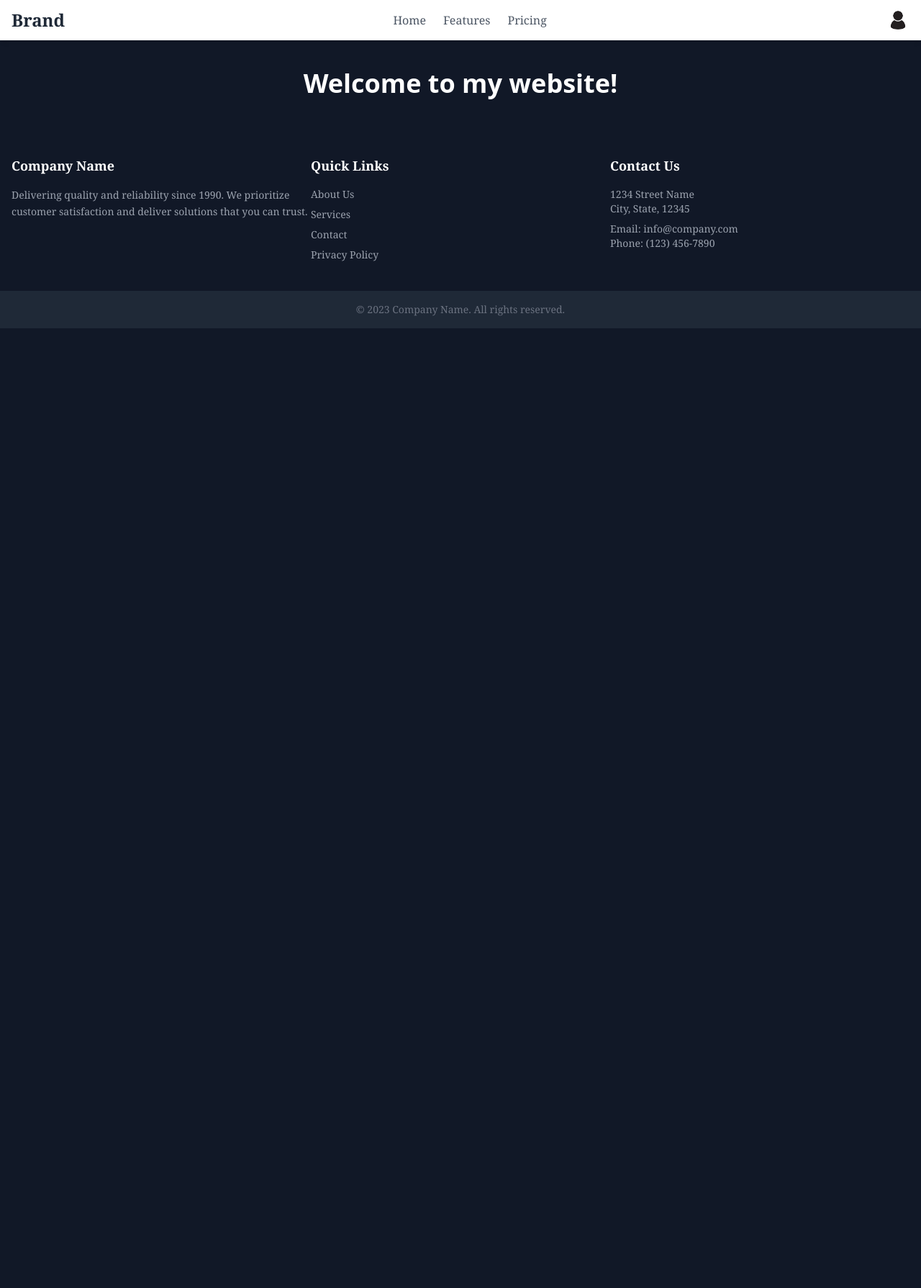
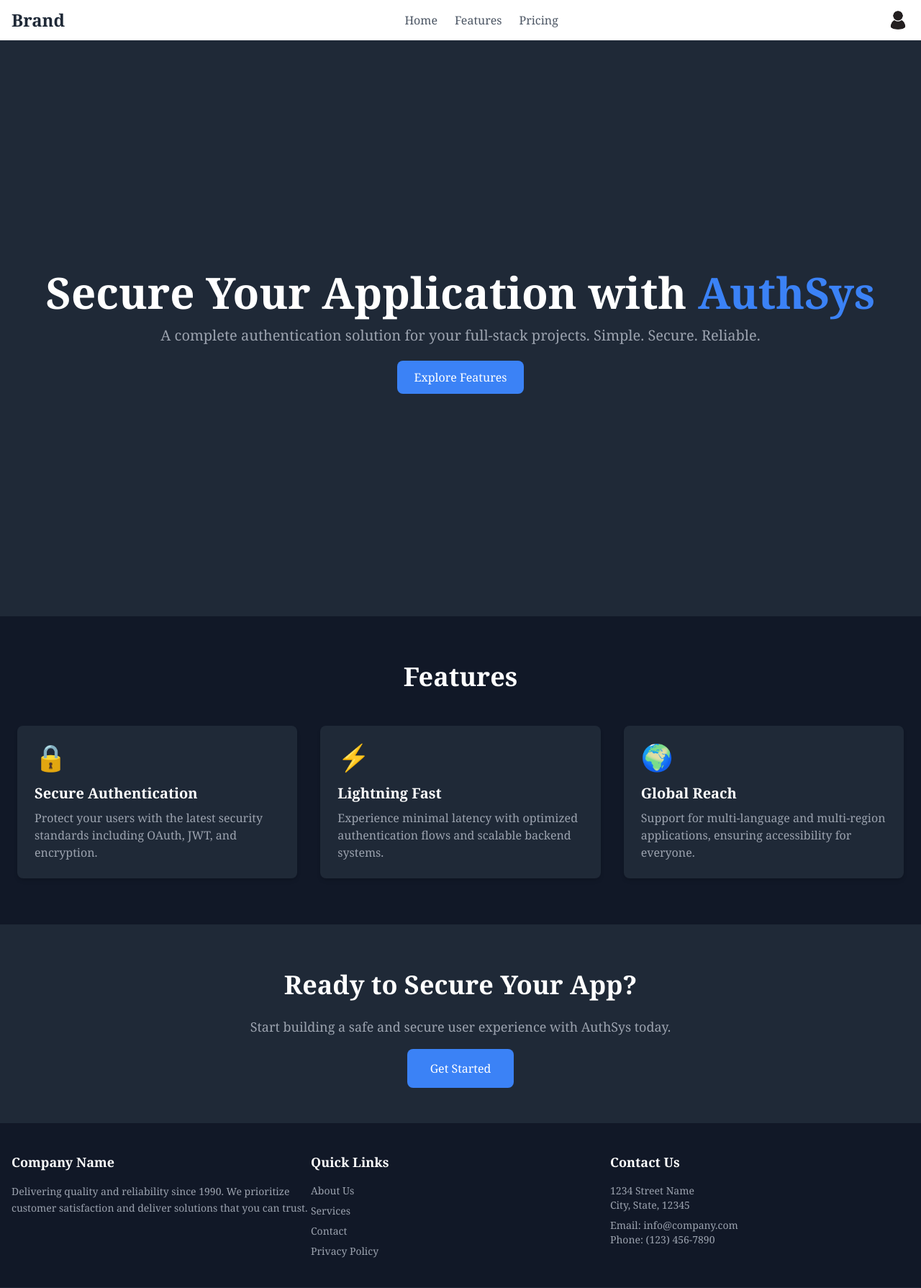
Before and after one commit to shakib5560/Advanced-FullStack-User-Authentication-by-Django-Allauth-Tailwind-CSS, a Django app: page / in a window 1280 px wide. Shown: the top 1789 px of the page at 72% size. Before the commit the page ends 456 px from the top, so only its background shows below. Run offline with Django 5.2, Linux system fonts and the light colour scheme; a user stored in the database is signed in; data comes from the database, SQL or seed files in the repository; both versions use the stored data as it was after the commit; some libraries are stand-ins or nearby versions.

Commit message:
Add Themes

```diff
--- a/templates/components/nav.html
+++ b/templates/components/nav.html
@@ -5,7 +5,7 @@
       <a href=" {% url "home" %} " class="text-2xl font-bold text-gray-800">Brand</a>
 
       <!-- Navigation Links (hidden on small screens) -->
-      <div class="hidden md:flex space-x-6">
+      <div class="hidden md:flex pl-8 space-x-6">
         <a href=" {% url "home" %} " class="text-gray-600 hover:text-gray-800">Home</a>
         <a href="#" class="text-gray-600 hover:text-gray-800">Features</a>
         <a href="#" class="text-gray-600 hover:text-gray-800">Pricing</a>
--- a/templates/pages/index.html
+++ b/templates/pages/index.html
@@ -12,7 +12,80 @@
 {% endblock %}
 
 {% block content %}
-<h1 class="text-white font-sans text-center text-4xl font-bold mt-10 mb-10" >Welcome to my website!</h1>
+
+ <!-- Hero Section -->
+ <section class="bg-gray-800 min-h-screen flex items-center">
+  <div class="container mx-auto px-6 text-center">
+      <h1 class="text-4xl md:text-6xl font-bold text-white mb-4">
+          Secure Your Application with <span class="text-blue-500">AuthSys</span>
+      </h1>
+      <p class="text-lg md:text-xl text-gray-400 mb-8">
+          A complete authentication solution for your full-stack projects. Simple. Secure. Reliable.
+      </p>
+      <div>
+          <a href="#features" class="bg-blue-500 hover:bg-blue-600 text-white px-6 py-3 rounded-lg font-medium transition-all">
+              Explore Features
+          </a>
+      </div>
+  </div>
+</section>
+
+<!-- Features Section -->
+<section id="features" class="py-16 bg-gray-900">
+  <div class="container mx-auto px-6">
+      <h2 class="text-3xl md:text-4xl font-bold text-white text-center mb-12">Features</h2>
+      <div class="grid grid-cols-1 md:grid-cols-3 gap-8">
+          <!-- Feature 1 -->
+          <div class="bg-gray-800 p-6 rounded-lg shadow-md">
+              <div class="text-blue-500 text-4xl mb-4">
+                  🔒
+              </div>
+              <h3 class="text-xl font-semibold text-white mb-2">Secure Authentication</h3>
+              <p class="text-gray-400">
+                  Protect your users with the latest security standards including OAuth, JWT, and encryption.
+              </p>
+          </div>
+          <!-- Feature 2 -->
+          <div class="bg-gray-800 p-6 rounded-lg shadow-md">
+              <div class="text-blue-500 text-4xl mb-4">
+                  ⚡
+              </div>
+              <h3 class="text-xl font-semibold text-white mb-2">Lightning Fast</h3>
+              <p class="text-gray-400">
+                  Experience minimal latency with optimized authentication flows and scalable backend systems.
+              </p>
+          </div>
+          <!-- Feature 3 -->
+          <div class="bg-gray-800 p-6 rounded-lg shadow-md">
+              <div class="text-blue-500 text-4xl mb-4">
+                  🌍
+              </div>
+              <h3 class="text-xl font-semibold text-white mb-2">Global Reach</h3>
+              <p class="text-gray-400">
+                  Support for multi-language and multi-region applications, ensuring accessibility for everyone.
+              </p>
+          </div>
+      </div>
+  </div>
+</section>
+
+<!-- Call to Action -->
+<section class="py-16 bg-gray-800">
+  <div class="container mx-auto px-6 text-center">
+      <h2 class="text-3xl md:text-4xl font-bold text-white mb-6">
+          Ready to Secure Your App?
+      </h2>
+      <p class="text-lg text-gray-400 mb-8">
+          Start building a safe and secure user experience with AuthSys today.
+      </p>
+      <div>
+          <a href="#signup" class="bg-blue-500 hover:bg-blue-600 text-white px-8 py-4 rounded-lg font-medium transition-all">
+              Get Started
+          </a>
+      </div>
+  </div>
+</section>
+
 {% endblock %}
 
 {% block footer %}
--- a/theme/static/css/dist/styles.css
+++ b/theme/static/css/dist/styles.css
@@ -836,6 +836,10 @@ select {
   margin-bottom: 2.5rem;
 }
 
+.mb-12 {
+  margin-bottom: 3rem;
+}
+
 .mb-2 {
   margin-bottom: 0.5rem;
 }
@@ -880,24 +884,16 @@ select {
   margin-top: 1.5rem;
 }
 
-.mb-1 {
-  margin-bottom: 0.25rem;
-}
-
-.ml-4 {
-  margin-left: 1rem;
-}
-
-.mt-1 {
-  margin-top: 0.25rem;
-}
-
 .block {
   display: block;
 }
 
 .flex {
   display: flex;
+}
+
+.grid {
+  display: grid;
 }
 
 .hidden {
@@ -967,6 +963,10 @@ select {
   cursor: pointer;
 }
 
+.grid-cols-1 {
+  grid-template-columns: repeat(1, minmax(0, 1fr));
+}
+
 .flex-col {
   flex-direction: column;
 }
@@ -995,8 +999,8 @@ select {
   gap: 1.5rem;
 }
 
-.gap-3 {
-  gap: 0.75rem;
+.gap-8 {
+  gap: 2rem;
 }
 
 .space-x-4 > :not([hidden]) ~ :not([hidden]) {
@@ -1190,6 +1167,16 @@ select {
   padding-right: 1rem;
 }
 
+.px-6 {
+  padding-left: 1.5rem;
+  padding-right: 1.5rem;
+}
+
+.px-8 {
+  padding-left: 2rem;
+  padding-right: 2rem;
+}
+
 .py-1 {
   padding-top: 0.25rem;
   padding-bottom: 0.25rem;
@@ -1200,6 +1187,16 @@ select {
   padding-bottom: 2.5rem;
 }
 
+.py-12 {
+  padding-top: 3rem;
+  padding-bottom: 3rem;
+}
+
+.py-16 {
+  padding-top: 4rem;
+  padding-bottom: 4rem;
+}
+
 .py-2 {
   padding-top: 0.5rem;
   padding-bottom: 0.5rem;
@@ -1215,14 +1212,8 @@ select {
   padding-bottom: 1rem;
 }
 
-.py-12 {
-  padding-top: 3rem;
-  padding-bottom: 3rem;
-}
-
-.py-8 {
-  padding-top: 2rem;
-  padding-bottom: 2rem;
+.pl-8 {
+  padding-left: 2rem;
 }
 
 .pt-20 {
@@ -1239,10 +1230,6 @@ select {
 
 .text-justify {
   text-align: justify;
-}
-
-.font-sans {
-  font-family: ui-sans-serif, system-ui, sans-serif, "Apple Color Emoji", "Segoe UI Emoji", "Segoe UI Symbol", "Noto Color Emoji";
 }
 
 .font-serif {
@@ -1274,10 +1261,19 @@ select {
   line-height: 1.25rem;
 }
 
+.text-xl {
+  font-size: 1.25rem;
+  line-height: 1.75rem;
+}
+
 .font-bold {
   font-weight: 700;
 }
 
+.font-extrabold {
+  font-weight: 800;
+}
+
 .font-medium {
   font-weight: 500;
 }
@@ -1311,6 +1303,11 @@ select {
   color: rgb(96 165 250 / var(--tw-text-opacity));
 }
 
+.text-blue-500 {
+  --tw-text-opacity: 1;
+  color: rgb(59 130 246 / var(--tw-text-opacity));
+}
+
 .text-gray-300 {
   --tw-text-opacity: 1;
   color: rgb(209 213 219 / var(--tw-text-opacity));
@@ -1424,6 +1391,12 @@ select {
   transition-duration: 150ms;
 }
 
+.transition-all {
+  transition-property: all;
+  transition-timing-function: cubic-bezier(0.4, 0, 0.2, 1);
+  transition-duration: 150ms;
+}
+
 .duration-200 {
   transition-duration: 200ms;
 }
@@ -1552,7 +1510,26 @@ select {
     width: 33.333333%;
   }
 
+  .md\:grid-cols-3 {
+    grid-template-columns: repeat(3, minmax(0, 1fr));
+  }
+
   .md\:justify-between {
     justify-content: space-between;
   }
-}
+
+  .md\:text-4xl {
+    font-size: 2.25rem;
+    line-height: 2.5rem;
+  }
+
+  .md\:text-6xl {
+    font-size: 3.75rem;
+    line-height: 1;
+  }
+
+  .md\:text-xl {
+    font-size: 1.25rem;
+    line-height: 1.75rem;
+  }
+}
```
Also changed, not shown: other parts of theme/static/css/dist/styles.css (+42 -114 lines), db.sqlite3.
